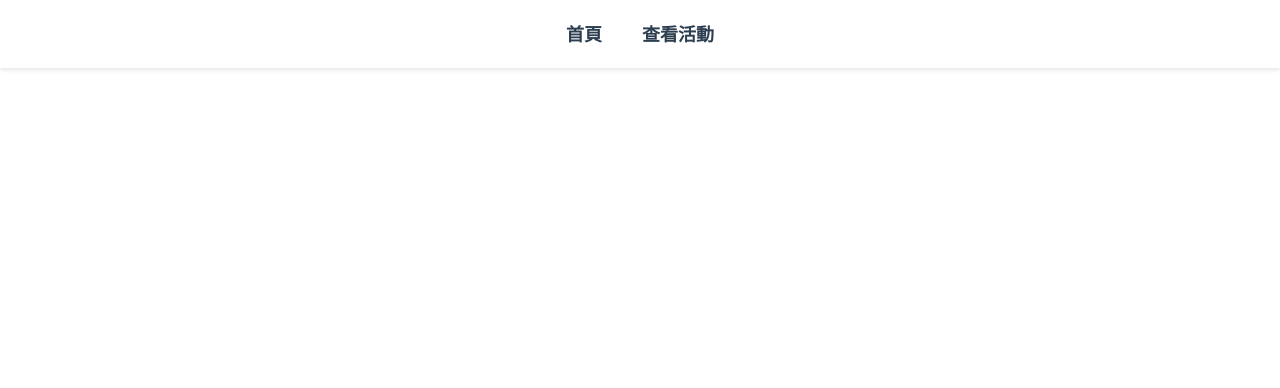
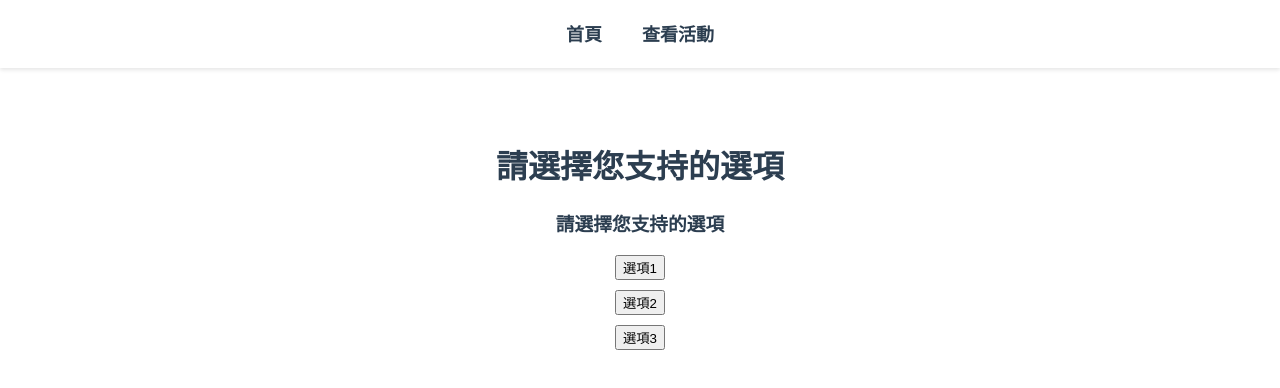
Before and after one commit to hollowha/Taipei-Microservices-Initiative, a Vue app in the folder frontend/: page /vote in a window 1280 px wide. Before the commit this address had no page. Shown: the top 388 px of the page. Built offline with nearby package versions, Linux system fonts and the light colour scheme.

Commit message:
built votePage in vue

```diff
--- /dev/null
+++ b/frontend/src/components/VoteOptions.vue
@@ -0,0 +1,51 @@
+<template>
+    <div class="vote-container">
+      <h3>{{ title }}</h3>
+      <div v-for="(option, index) in options" :key="index" class="option">
+        <button @click="vote(index)">{{ option.label }}</button>
+        <div v-if="showResults">
+          <div class="progress">
+            <div class="progress-bar" :style="{ width: option.percentage + '%' }">
+              {{ option.percentage }}%
+            </div>
+          </div>
+        </div>
+      </div>
+    </div>
+  </template>
+
+  <script>
+  export default {
+    props: {
+      title: String,
+      options: Array,
+      showResults: Boolean
+    },
+    methods: {
+      vote(index) {
+        this.$emit('vote', index);
+      }
+    }
+  }
+  </script>
+
+  <style scoped>
+  .vote-container {
+    margin: 20px;
+  }
+  .option {
+    margin-bottom: 10px;
+  }
+  .progress {
+    background-color: #e0e0e0;
+    border-radius: 2px;
+    overflow: hidden;
+  }
+  .progress-bar {
+    background-color: #3b82f6;
+    height: 20px;
+    line-height: 20px;
+    text-align: center;
+    color: white;
+  }
+  </style>
--- a/frontend/src/router/index.js
+++ b/frontend/src/router/index.js
@@ -2,8 +2,8 @@ import { createRouter, createWebHistory } from "vue-router";
 import HomePage from "@/views/HomePage.vue";
 import ActivitiesList from "@/views/ActivitiesList.vue";
 import NoiceDetect from "@/views/NoiceDetect.vue";
+import VotePage from "@/views/VotePage.vue";  // 確保這行存在
 
-// 定義路由配置
 const routes = [
   {
     path: "/",
@@ -20,9 +20,13 @@ const routes = [
     name: "noice-detect",
     component: NoiceDetect,
   },
+  {
+    path: "/vote",  // 確保這行存在
+    name: "vote",
+    component: VotePage,
+  }
 ];
 
-// 創建路由器實例
 const router = createRouter({
   history: createWebHistory(process.env.BASE_URL),
   routes,
--- /dev/null
+++ b/frontend/src/views/VotePage.vue
@@ -0,0 +1,52 @@
+<template>
+    <div class="vote-page">
+      <h1>{{ voteTitle }}</h1>
+      <VoteOptions
+        :title="voteTitle"
+        :options="voteOptions"
+        :showResults="showResults"
+        @vote="handleVote"
+      />
+    </div>
+  </template>
+
+  <script>
+import VoteOptions from '@/components/VoteOptions.vue';
+
+
+  export default {
+    data() {
+      return {
+        voteTitle: '請選擇您支持的選項',
+        voteOptions: [
+          { label: '選項1', votes: 0, percentage: 0 },
+          { label: '選項2', votes: 0, percentage: 0 },
+          { label: '選項3', votes: 0, percentage: 0 }
+        ],
+        showResults: false
+      };
+    },
+    components: {
+      VoteOptions
+    },
+    methods: {
+      handleVote(index) {
+        this.voteOptions[index].votes++;
+        this.updatePercentages();
+        this.showResults = true;
+      },
+      updatePercentages() {
+        const totalVotes = this.voteOptions.reduce((sum, option) => sum + option.votes, 0);
+        this.voteOptions.forEach(option => {
+          option.percentage = totalVotes ? ((option.votes / totalVotes) * 100).toFixed(2) : 0;
+        });
+      }
+    }
+  };
+  </script>
+
+  <style scoped>
+  .vote-page {
+    padding: 20px;
+  }
+  </style>
```
